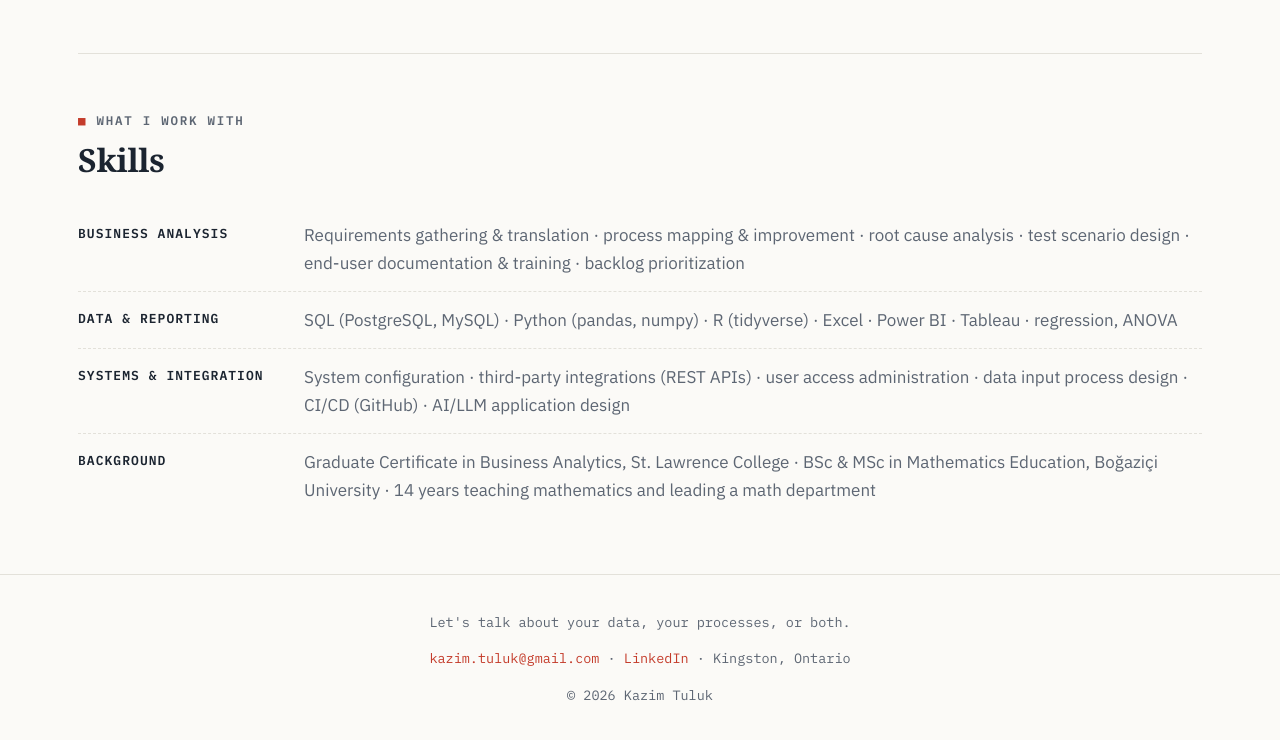
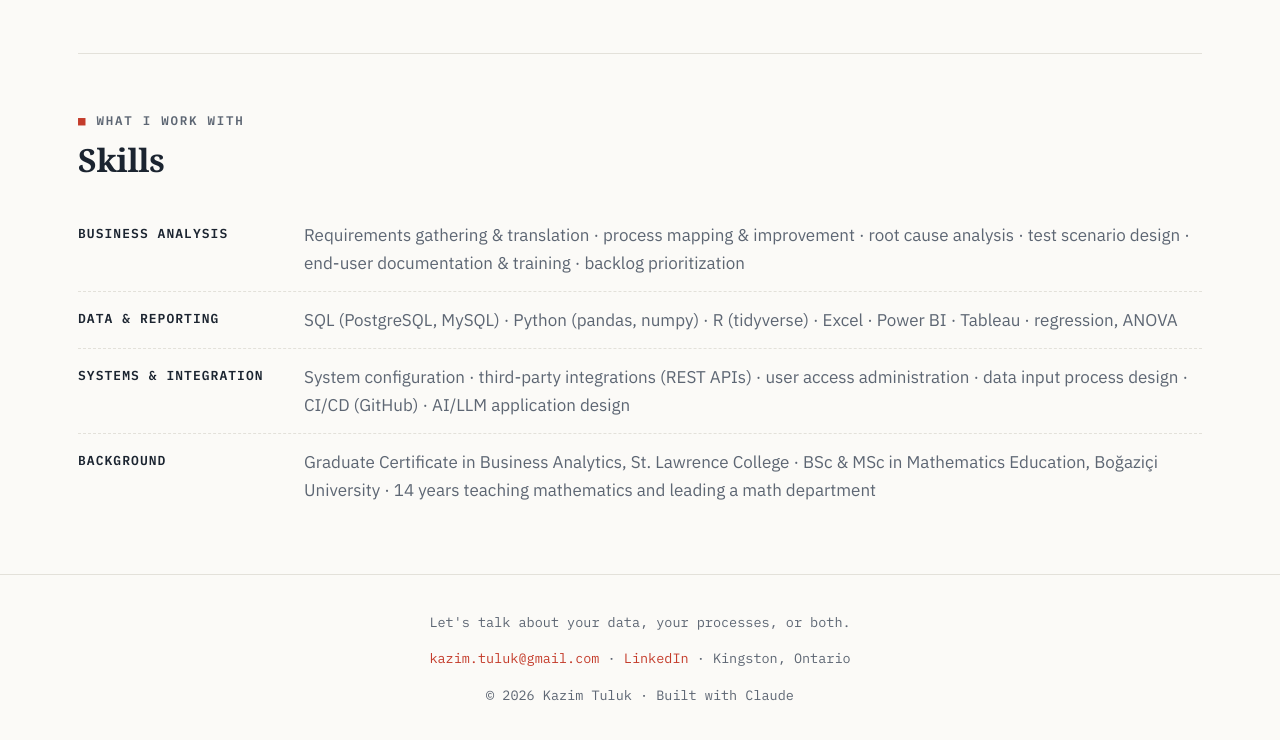
Before and after one commit to kazimtuluk/kazimtuluk.github.io, a plain HTML site: page index.html in a window 1280 px wide. Shown: the part 2688-3428 px from the top of the page. Drawn offline with Linux system fonts and the light colour scheme; a web font is replaced by a local one.

Commit message:
Modify footer text in index.html
Updated footer to include 'Built with Claude'.

```diff
--- a/index.html
+++ b/index.html
@@ -171,7 +171,7 @@
 <footer class="site" id="contact">
   <p>Let's talk about your data, your processes, or both.</p>
   <p><a href="mailto:kazim.tuluk@gmail.com">kazim.tuluk@gmail.com</a> · <a href="https://www.linkedin.com/in/kazim-tuluk-b4215170" target="_blank" rel="noreferrer">LinkedIn</a> · Kingston, Ontario</p>
-  <p>© <span id="y"></span> Kazim Tuluk</p>
+  <p>© <span id="y"></span> Kazim Tuluk · Built with Claude</p>
 </footer>
 
 <script>
```
